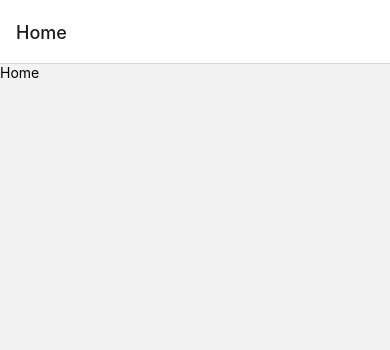
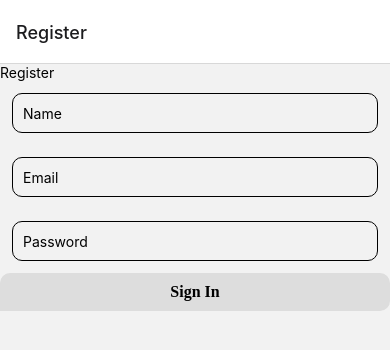
Before and after one commit to liza1212/Ghumgham-Mobile-App, a React Native app: screen /Register in a window 390 px wide. Before the commit this address had no page. Shown: the top 350 px of the page. Built offline with nearby package versions, Linux system fonts and the light colour scheme.

Commit message:
register

```diff
--- a/App.js
+++ b/App.js
@@ -4,15 +4,17 @@ import { NavigationContainer } from '@react-navigation/native';
 import { createNativeStackNavigator } from '@react-navigation/native-stack';
 import Home from './components/Home';
 import Login from './components/Login';
+import Register from './components/Register';
 
 const Stack = createNativeStackNavigator();
 
 export default function App() {
   return (
     <NavigationContainer>
-      <Stack.Navigator screenOption={{headerShown:false}} initialRouteName='Home'>
+      <Stack.Navigator screenOption={{headerShown:false}} initialRouteName='Register'>
         <Stack.Screen name="Home" component={Home} />
         <Stack.Screen name="Login" component={Login}/>
+        <Stack.Screen name="Register" component={Register}/>
       </Stack.Navigator>
     </NavigationContainer>
   );
--- /dev/null
+++ b/components/Register.js
@@ -0,0 +1,39 @@
+import { StyleSheet, Text, SafeAreaView, TouchableOpacity } from 'react-native'
+import React from 'react'
+import { TextInput } from 'react-native'
+
+const Register = () => {
+  return (
+    <SafeAreaView>
+      <Text>Register</Text>
+      <TextInput  style = {styles.input} placeholder = "Name"/>
+      <TextInput  style = {styles.input} placeholder = "Email"/>
+      <TextInput  style = {styles.input} placeholder = "Password"/>
+      <TouchableOpacity style={styles.button}>
+        <text>Sign In</text>
+      </TouchableOpacity>
+    </SafeAreaView>
+  )
+}
+
+export default Register
+
+const styles = StyleSheet.create({
+    input: {
+      height: 40,
+      margin: 12,
+      borderWidth: 1,
+      padding: 10,
+      borderRadius: 10,
+    },
+    button:{
+        alignItems: 'center',
+        backgroundColor: '#DDDDDD',
+        padding: 10,
+        fontWeight: 'bold',
+        borderBottomRightRadius: 10,
+        borderTopRightRadius: 10,
+        borderTopLeftRadius: 10,
+    },
+
+  });
```
